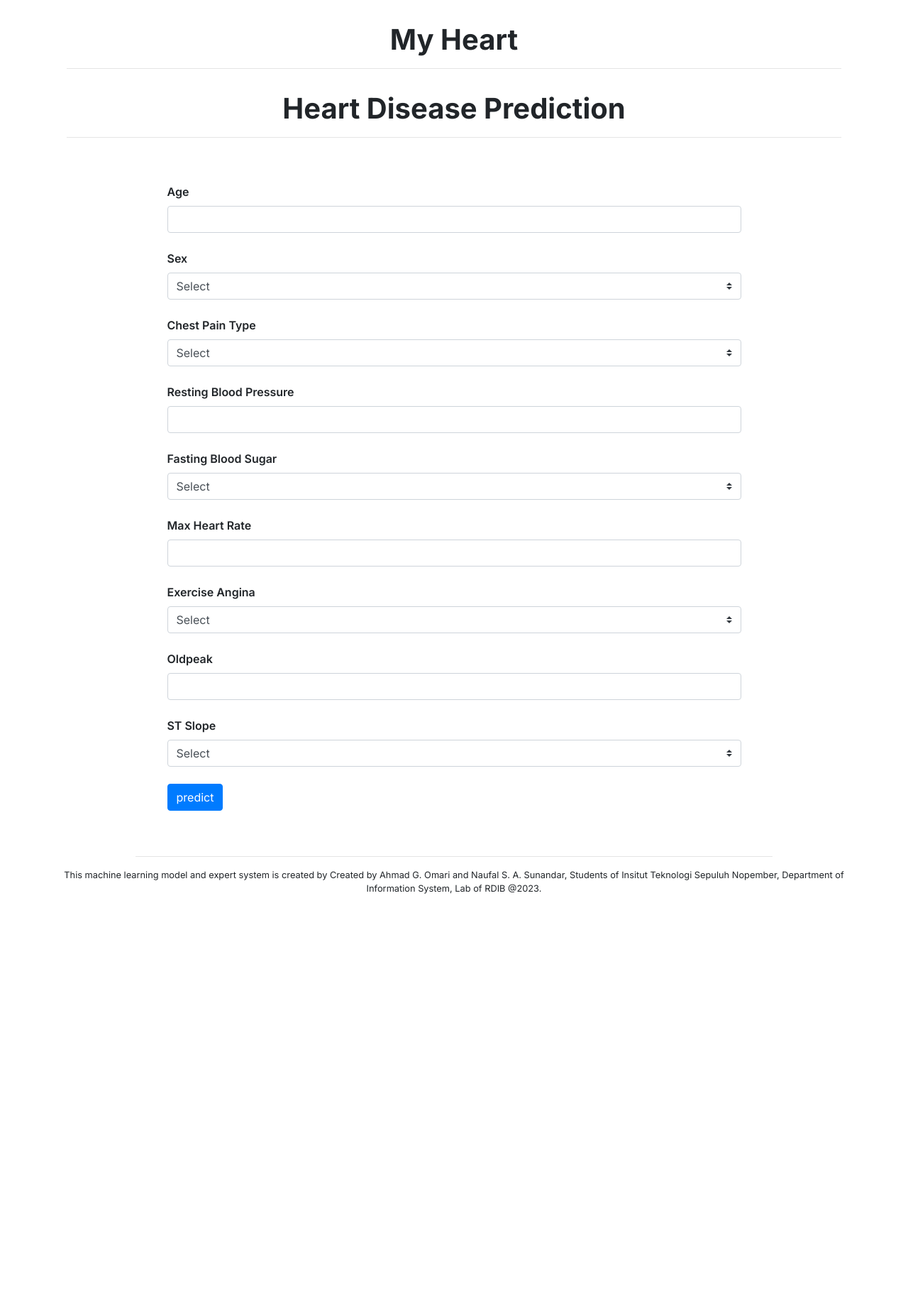
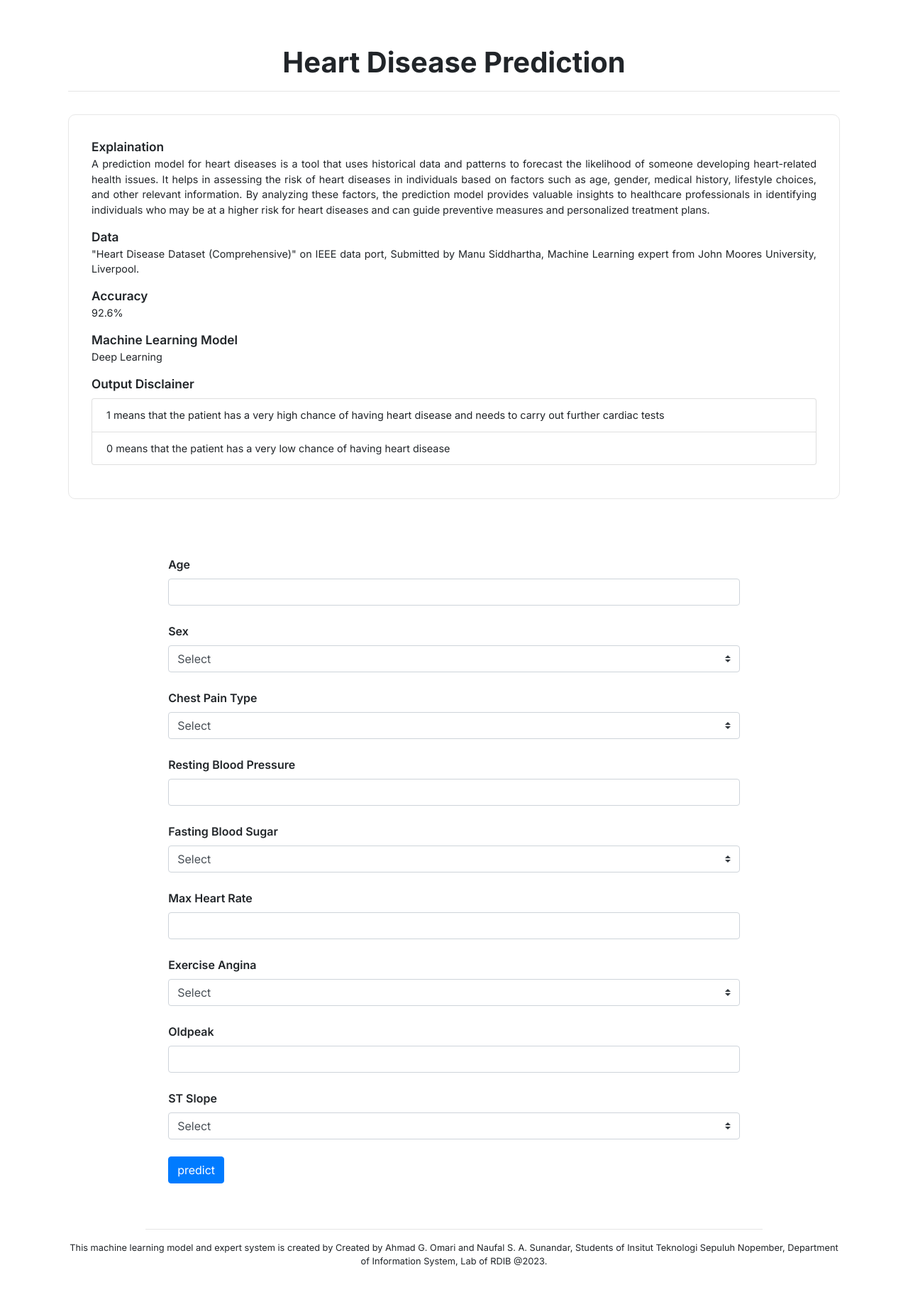
Before and after one commit to modalhoki/flask-project1, a Flask app: page /heart_disease_prediction in a window 1280 px wide. Shown: the whole page at 71% size. Before the commit the page ends 1259 px from the top, so only its background shows below. Run offline with Flask 3, Linux system fonts and the light colour scheme; parts of the project's set-up code (start-up, migrations or seed data) failed here and were passed over; some libraries are stand-ins or nearby versions.

Commit message:
all home page is done, kurang result

```diff
--- a/static/css/main.css
+++ b/static/css/main.css
@@ -18,20 +18,30 @@ body {
 /* main container */
 .main{
     max-width: 90%;
+    padding: 2em;
 }
 
 
 /* text */
 .explaination{
+    margin-top: 2em;
     margin-bottom: 2em;
-    background-color: #47a85f;
-    border-radius: 20px;
-    padding: 1em;
+    /* background-color: #f8f8f8; */
+    border:1px solid #e7e7e7;
+    border-radius: 10px;
+    padding: 2em;
 }
 
 .part{
     margin-bottom: 1em;
-    font-weight: 300;
+    font-weight: 400;
+    text-align: justify;
+    font-size: 0.9em;
+}
+
+b{
+    font-size: 1.2em;
+    font-weight: 600;
 }
 
 /* basic stuff */
@@ -146,7 +156,7 @@ h1{
 
 span, .measurement_input{
     margin-bottom: 1em;
-    font-weight: 600;
+    font-weight: 400;
 }
 
 h1{
@@ -201,3 +211,12 @@ h3{
     font-weight: normal;
     text-align: center;
 }
+
+
+.select2-container--default .select2-container--focus .select2-selection--multiple{
+    border:  1px solid #ced4da;
+}
+
+.list-group{
+    padding-top: 0.5em;
+}
--- a/templates/base.html
+++ b/templates/base.html
@@ -18,10 +18,7 @@
 <body>
 
     <div class="container-fluid main">
-        <div class="container-fluid main-title">
-            <h1>My Heart</h1>
-            <hr>
-        </div>
+
         {% block body %}
         {% endblock %}
 
--- a/templates/heart-disease-prediction.html
+++ b/templates/heart-disease-prediction.html
@@ -1,9 +1,47 @@
 {% extends 'base.html' %} {% block head %}
 <title>Heart Disease Prediction</title>
 {% endblock %} {% block body %}
-<div class="container">
   <h1>Heart Disease Prediction</h1>
-  <hr />
+  <hr/>
+
+  <div class="explaination d-flex flex-column">
+    <span class="part">
+        <b>Explaination</b><br>
+        <!-- <hr> -->
+        A prediction model for heart diseases is a tool that uses historical data and patterns to forecast the likelihood of someone developing heart-related health issues. It helps in assessing the risk of heart diseases in individuals based on factors such as age, gender, medical history, lifestyle choices, and other relevant information. By analyzing these factors, the prediction model provides valuable insights to healthcare professionals in identifying individuals who may be at a higher risk for heart diseases and can guide preventive measures and personalized treatment plans.
+        <br>
+
+    </span>
+
+    <span class="part">
+        <b>Data</b>
+        <br>
+        "Heart Disease Dataset (Comprehensive)" on IEEE data port, Submitted by Manu Siddhartha, Machine Learning expert from John Moores University, Liverpool.
+    </span>
+
+    <span class="part">
+        <b>Accuracy</b>
+        <br>
+        92.6%
+    </span>
+
+    <span class="part">
+      <b>Machine Learning Model</b>
+      <br>
+      Deep Learning
+    </span>
+
+    <span class="part">
+      <b>Output Disclainer</b>
+      <ul class="list-group">
+        <li class="list-group-item">1 means that the patient has a very high chance of having heart disease and needs to carry out further cardiac tests <br></li>
+        <li class="list-group-item">0 means that the patient has a very low chance of having heart disease</li>
+      </ul
+    </span>
+
+  </div>
+
+
   <div class="row justify-content-center">
     <div class="col-10">
       <form
@@ -84,5 +122,4 @@
       </form>
     </div>
   </div>
-</div>
 {% endblock %}
--- a/templates/index.html
+++ b/templates/index.html
@@ -1,6 +1,10 @@
 {% extends 'base.html' %} {% block head %}
 <title>My Heart</title>
 {% endblock %} {% block body %}
+<div class="container-fluid main-title">
+    <h1>My Heart</h1>
+    <hr>
+</div>
 
 <div class="container-fluid main-content">
   <div class="container d-flex flex-row navigation-container">
```
Also changed, not shown: templates/expert_system.html (+16 -6 lines).
